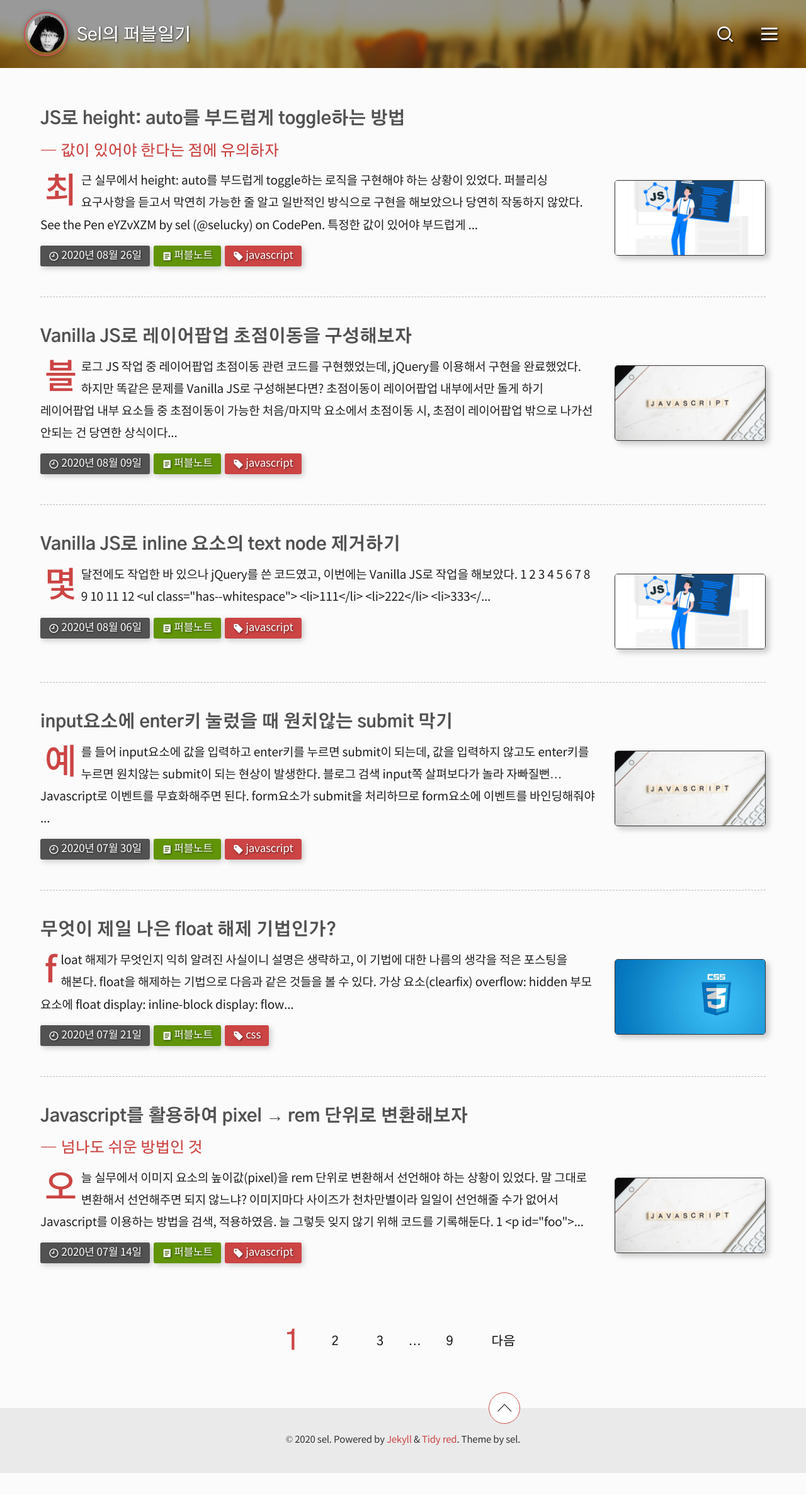
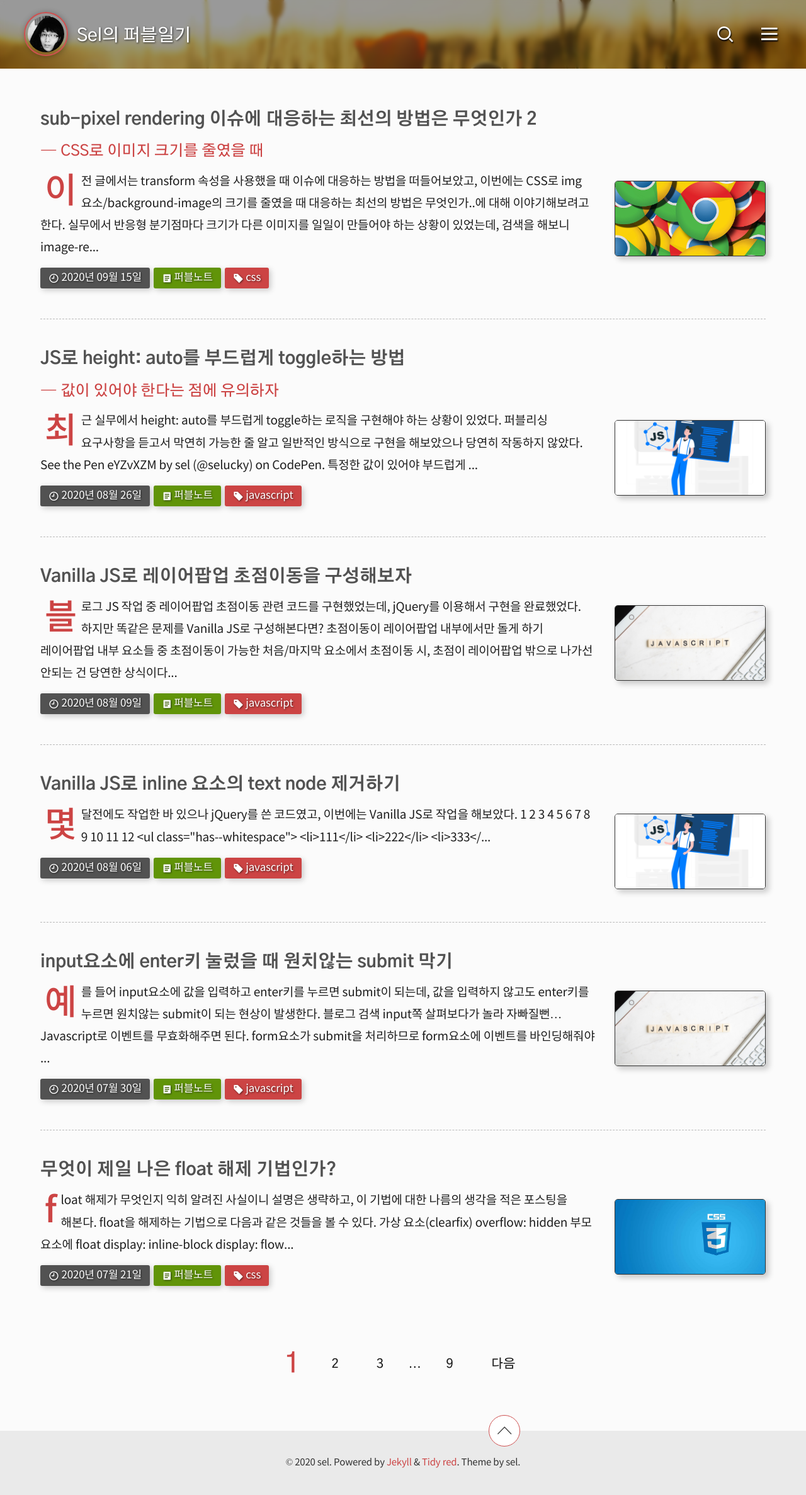
Before and after one commit to selosele/selosele.github.io, a Jekyll site: the page built from index.html, in a window 1280 px wide. Shown: the whole page at 63% size. Built offline with Jekyll 4.4.1, drawn with Linux system fonts in a browser that asks for light colours; cached includes are drawn as plain includes; the list of posts is cut into pages by our own code; before the commit the page ends 2339 px from its top, so only the background shows below that.

Commit message:
레이아웃 CSS 수정 및 포스트 수정/업로드

````diff
--- a/_posts/2020-09-15-sub-pixel-rendering2.md
+++ b/_posts/2020-09-15-sub-pixel-rendering2.md
@@ -1,9 +1,8 @@
 ---
-published: false
 layout: post
 comments: true
 title: "sub-pixel rendering 이슈에 대응하는 최선의 방법은 무엇인가 2"
-summary: "이미지 크기를 줄였을 때"
+summary: "CSS로 이미지 크기를 줄였을 때"
 header:
   overlay_image: /assets/images/thumb/chrome_thumb01.jpg
   overlay_filter: 0.5
@@ -17,4 +16,63 @@ tags:
 primary_post: true
 ---
 
-[이전 글](/2020/02/16/sub-pixel-rendering/)에서는 ```transform```{:.language-css} 속성을 사용했을 때 이슈에 대응하는 방법을 떠들어보았고, 이번에는 이미지 크기를 줄였을 때 대응하는 최선의 방법은 무엇인가..에 대해 이야기해보려고 한다.
+[이전 글](/2020/02/16/sub-pixel-rendering/)에서는 ```transform```{:.language-css} 속성을 사용했을 때 이슈에 대응하는 방법을 떠들어보았고, 이번에는 CSS로 img 요소/background-image의 크기를 줄였을 때 대응하는 최선의 방법은 무엇인가..에 대해 이야기해보려고 한다.
+
+실무에서 반응형 분기점마다 크기가 다른 이미지를 일일이 만들어야 하는 상황이 있었는데, 검색을 해보니 ```image-rendering```{:.language-css}라는 속성이 나와서 테스트 후 적용하였다.
+
+## image-rendering 속성이란?
+
+[명세](https://drafts.csswg.org/css-images-3/#the-image-rendering){:target="_blank"}에 의하면 해당 속성은 브라우저의 이미지 크기 변경 방식에 대한 힌트를 제공하는 속성이라고 설명되어 있다. img 요소와 background-image에 적용된다.
+
+명세와 [MDN](https://developer.mozilla.org/ko/docs/Web/CSS/image-rendering){:target="_blank"}을 보면 여러가지 속성값이 언급되어 있으나, 대부분 Deprecated 되었거나 크롬 브라우저에서 사용할 수 없는 것으로 보인다. 실질적으로 사용할 수 있는 것을 다음과 같이 추려보았음.
+
+* auto
+* pixelated
+* -webkit-optimize-contrast
+
+### image-rendering : auto
+
+<div class="page__image-container" style="image-rendering: auto;">
+{% include image.html url='/assets/images/post/sub-pixel-rendering2_img01.jpg' description='늘린 이미지' alt='' width='400' %}
+{% include image.html url='/assets/images/post/sub-pixel-rendering2_img01.jpg' description='원본 이미지' alt='' %}
+{% include image.html url='/assets/images/post/sub-pixel-rendering2_img01.jpg' description='줄인 이미지' alt='' width='165' %}
+</div>
+
+auto는 image-rendering 속성을 선언하지 않은 상태인, 즉 기본값이다. 줄인 이미지가 크롬 브라우저에서 흐릿하게 보이는 현상을 볼 수 있음.
+
+### image-rendering : pixelated
+
+<div class="page__image-container" style="image-rendering: auto; image-rendering: pixelated;">
+{% include image.html url='/assets/images/post/sub-pixel-rendering2_img01.jpg' description='늘린 이미지' alt='' width='400' %}
+{% include image.html url='/assets/images/post/sub-pixel-rendering2_img01.jpg' description='원본 이미지' alt='' %}
+{% include image.html url='/assets/images/post/sub-pixel-rendering2_img01.jpg' description='줄인 이미지' alt='' width='165' %}
+</div>
+
+해당 속성값을 선언하면 이미지를 픽셀화된 상태(pixelated)로 렌더링한다. 말 그대로 픽셀화된 상태이므로 이미지가 점처럼 보인다. 흐리게 보이는 거 방지하겠다고 썼다간 오히려 더 깨져보일 수 있으므로 이 방법은 좀 아닌 것 같음..
+
+### image-rendering : -webkit-optimize-contrast
+
+<div class="page__image-container" style="image-rendering: auto; image-rendering: -webkit-optimize-contrast;">
+{% include image.html url='/assets/images/post/sub-pixel-rendering2_img01.jpg' description='늘린 이미지' alt='' width='400' %}
+{% include image.html url='/assets/images/post/sub-pixel-rendering2_img01.jpg' description='원본 이미지' alt='' %}
+{% include image.html url='/assets/images/post/sub-pixel-rendering2_img01.jpg' description='줄인 이미지' alt='' width='165' %}
+</div>
+
+원래 이름은 crisp-edges인데, webkit 계열 브라우저에서 작동하려면 -webkit-optimize-contrast 라고 선언해주어야 한단다. 어차피 이미지가 흐려보이는 현상은 크롬 브라우저에서만 발생하니까 상관없다.
+
+아무튼 해당 속성값은 이미지를 흐릿하지 않게 렌더링해준다. 명세나 기술 문서 등에 길고 어렵게(?) 설명되어 있어서 요약하자면 그렇다는 얘기다. auto를 제외한 두 가지 속성값을 테스트해본 결과 이 속성값이 제일 적절한 것으로 판단, 실무에 적용하였음.
+
+{:.has-label}
+```css
+body {
+  image-rendering: -webkit-optimize-contrast;
+}
+```
+
+모든 이미지에 일일이 선언하려면 좀 번거로울 것이다. 상속을 받는 속성이므로 상위 요소에 한 번만 선언해주면 더 간편해질 것임.
+
+## 참고 링크
+
+* [the-image-rendering](https://drafts.csswg.org/css-images-3/#the-image-rendering){:target="_blank"} - drafts.csswg.org
+* [image-rendering](https://developer.mozilla.org/ko/docs/Web/CSS/image-rendering){:target="_blank"} - MDN
+* [image-rendering](https://docs.w3cub.com/css/image-rendering/){:target="_blank"} - docs.w3cub.com
--- a/_sass/tidy-red/_masthead.scss
+++ b/_sass/tidy-red/_masthead.scss
@@ -306,7 +306,7 @@
                      content: "";
                      display: inline-block;
                      height: 100%;
-                     vertical-align: 1.08em;
+                     vertical-align: 1.1em;
                   }
                }
 
````
Also changed, not shown: _posts/2019-11-03-tab01.md (+0 -1 lines), assets/images/post/sub-pixel-rendering2_img01.jpg (added).
